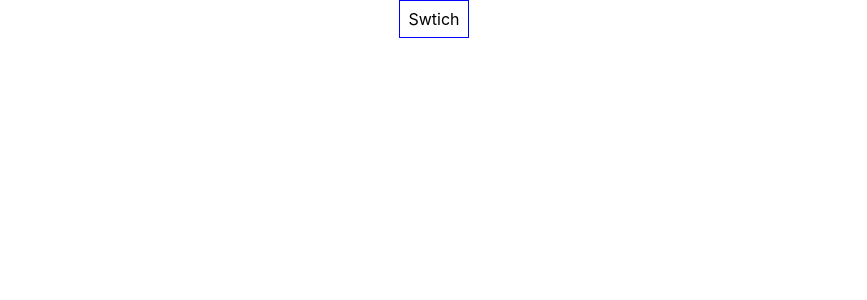
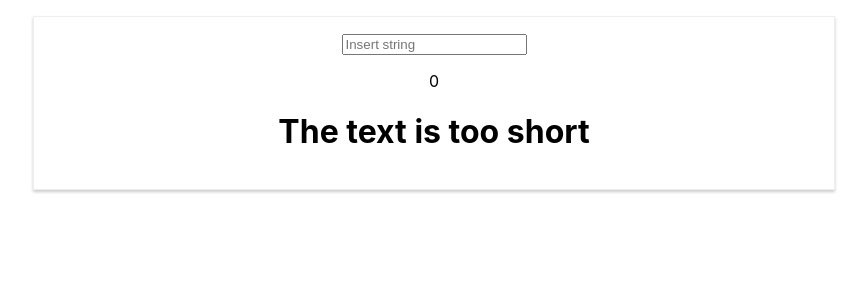
Before and after one commit to Ulises961/Assignments-React, a React (Create React App) app: page / in a window 1280 px wide. Shown: the top 300 px of the page, without its empty margins (206-1073 px from the left). Built offline with nearby package versions, Linux system fonts and the light colour scheme.

Commit message:
activity solved

```diff
--- a/src/App.js
+++ b/src/App.js
@@ -1,75 +1,58 @@
 
 import React, {Component} from 'react';
 import './App.css';
-import Person from './Person/Person'
-
+import Validation from './Validation/Validation';
+import CharComponent from './CharComponent/CharComponent';
 
 class App extends Component {
 
   state = {
+    input: ''
 
-    users : [
-        {name: 'Ulises', age : 29},
-        {name:'Carlos', age : 28},
-        {name:'Stephanie', age : 31}
-    ],
-    showPersons : false
+   }
 
-  }
-  changeUserNameHandler = (newName) => {
+inputChangeHandler = (event) =>{
 
-     this.setState({
-       users: [
-          {name: newName.target.value, age:23},
-          {name:'Carlos', age :28},
-          {name: 'Stephanie', age :31}
-        ]
-      });
-  }
-  changeUserNameHardHandler = (newName) => {
+  const newInput= event.target.value;
 
-    this.setState({
-      users: [
-        {name: newName, age:23},
-        {name:'Carlos', age :28},
-        {name: 'Stephanie', age :31}
-       ]
-     });
- }
+  this.setState({input: newInput});
 
- togglePersonHandler = () => {
-  console.log("clicked");
-  const doesShow = this.state.showPersons;
-  this.setState({showPersons: !doesShow});
+}
+
+
+deleteCharHandler = (index) =>{
+
+  let newChars = this.state.input.split('');
+
+  newChars.splice(index,1);
+  const text = newChars.join('');
+  this.setState({input: text});
+
+
+
 }
 
   render() {
-    const style = {
-      backgroundColor :' white',
-      font: 'inherit',
-      border: '1px solid blue',
-      padding: '8px',
-      cursor: 'pointer'
-    };
+
+    const chars = this.state.input.split('').map((char,index)=>{
+      return (
+        <CharComponent
+          clicked={()=> this.deleteCharHandler(index)}
+          key={(index)}
+          char={char}/>)
+      });
+
+
     return (
 
-
       <div className="App">
-      <button
-        style={style}
-        onClick={this.togglePersonHandler}>Swtich</button>
-
-     { this.state.showPersons  ?
-        <div>
-          <Person name={this.state.users[0].name} age={this.state.users[0].age } changed={this.changeUserNameHandler} click={this.changeUserNameHardHandler.bind(this,'Max')}/>
-          <Person name={this.state.users[1].name} age={this.state.users[1].age } click={this.changeUserNameHardHandler.bind(this,'Louis')}>My Hooby is playing cards</Person>
-          <Person name={this.state.users[2].name} age={this.state.users[2].age } click={this.changeUserNameHardHandler.bind(this,'Bob')}>And mine is Coding at night!</Person>
-      </div> : null
-      }
+        <Validation changed={this.inputChangeHandler} value ={this.state.input} length={this.state.input.length}></Validation>
+       {chars}
       </div>
     );
 
   }
 }
 
+
 export default App;
--- /dev/null
+++ b/src/CharComponent/CharComponent.css
@@ -0,0 +1,8 @@
+.charComponent{
+
+    display: inline-block;
+    padding: 16px;
+    text-align: center;
+    margin: 16px;
+    border: 1px solid black;
+}
--- /dev/null
+++ b/src/CharComponent/CharComponent.js
@@ -0,0 +1,15 @@
+import React from 'react';
+import './CharComponent.css';
+
+const charComponent=(props)=>{
+
+    return(
+        <div className='charComponent' onClick={props.clicked}>
+
+        <h2 >{props.char}</h2>
+
+        </div>
+    );
+}
+
+export default charComponent;
--- a/src/Person/Person.js
+++ /dev/null
@@ -1,13 +0,0 @@
-import React from 'react';
-import './Person.css'
-
-const person = (props) => {
-    return (
-    <div className='Person'>
-        <p onClick={props.click}>I'm {props.name} and I'm {props.age} years old,{props.children} </p>
-        <input type='text' onChange={props.changed} placeholder={props.name}></input>
-        </div>
-    );
-}
-
-export default person;
--- a/src/Person/Person.css
+++ b/src/Validation/Validation.css
@@ -1,4 +1,4 @@
-.Person{
+.Validation{
 
     width: 60%;
     margin: 16px auto;
--- /dev/null
+++ b/src/Validation/Validation.js
@@ -0,0 +1,18 @@
+import React from 'react';
+import './Validation.css';
+
+const validation = (props) => {
+    let textLengthWarning="The text is too short" ;
+    if (props.length >= 5 )
+        textLengthWarning = "The text is long enough";
+    return (
+        <div className='Validation'>
+
+            <input type='text' onChange={props.changed} value={props.value} placeholder="Insert string"></input>
+            <p>{props.length}</p>
+            <h1>{textLengthWarning}</h1>
+        </div>
+    );
+}
+
+export default validation;
```
Also changed, not shown: src/App0.js (added, +78 -0 lines).
